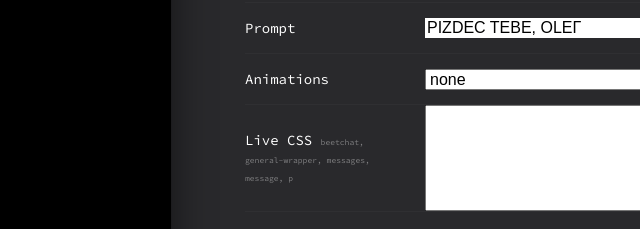
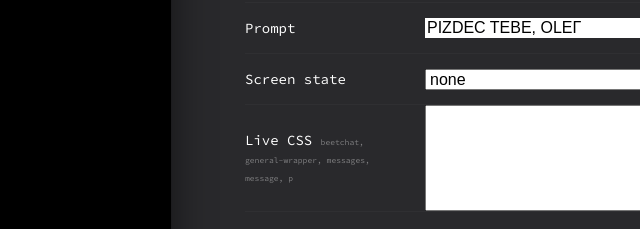
Before and after one commit to AlexTyu/Glit.chat, a website: page public/admin.html in a window 1280 px wide. Shown: the part 180-409 px from the top of the page, 135-775 px from the left. Drawn offline with nearby package versions, Linux system fonts and the light colour scheme; no server answers.

Commit message:
Animation to Screen state

```diff
--- a/public/admin.html
+++ b/public/admin.html
@@ -90,7 +90,7 @@
           </div>
 
           <div class="row">
-            <label> Animations</label>
+            <label> Screen state</label>
             <select ng-model="wrapperAnimation" style="flex-grow: 1">
               <option value="">none</option>
               <option value="glitch">Glitch 1</option>
```
